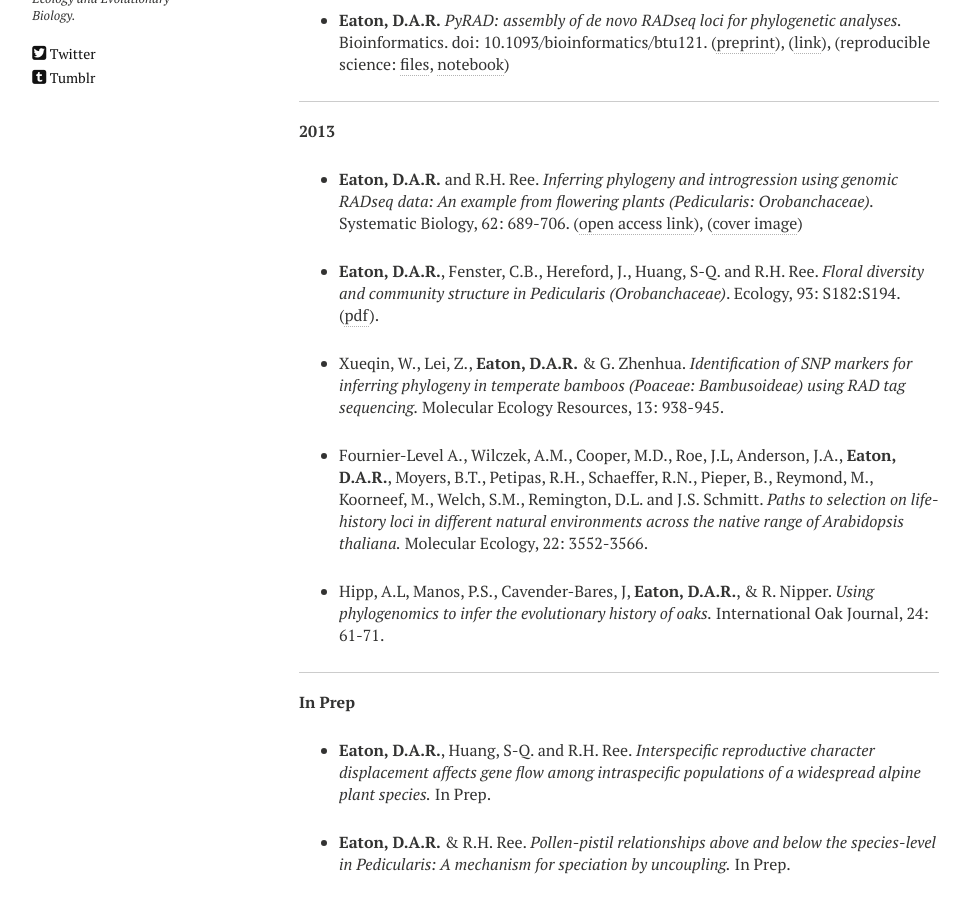
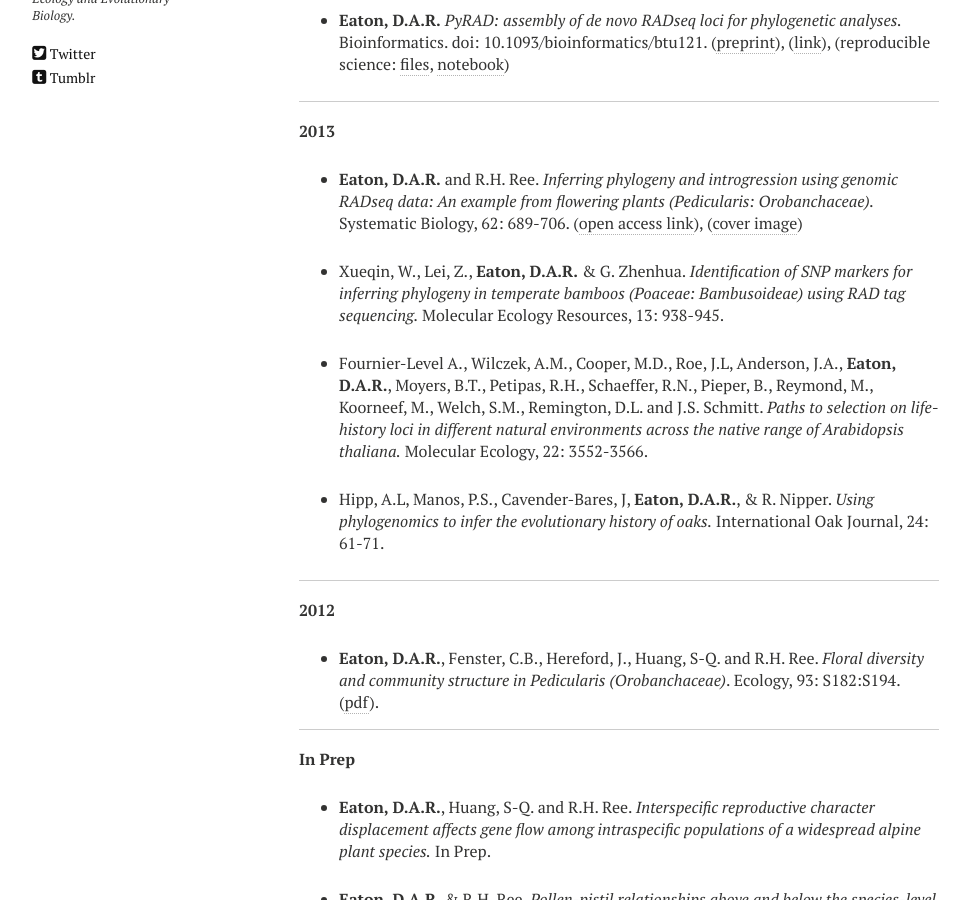
Before and after one commit to dereneaton/dereneaton.github.io, a Jekyll site: the page built from publications.md, in a window 1280 px wide and 900 px high, scrolled down 561 px. Shown: the whole window, without its empty margins (21-991 px from the left). Built offline with Jekyll 4.4.1, drawn with Linux system fonts in a browser that asks for light colours; Markdown is read by kramdown in place of the engine named in the settings.

```diff
--- a/publications.md
+++ b/publications.md
@@ -25,13 +25,16 @@
 
 * __Eaton, D.A.R.__ and R.H. Ree. _Inferring phylogeny and introgression using genomic RADseq data: An example from flowering plants (Pedicularis: Orobanchaceae)._ Systematic Biology, 62: 689-706. ([open access link](http://sysbio.oxfordjournals.org/content/62/5/689)), ([cover image](http://sysbio.oxfordjournals.org/content/62/5.cover-expansion))
 
-* __Eaton, D.A.R.__, Fenster, C.B., Hereford, J., Huang, S-Q. and R.H. Ree. _Floral diversity and community structure in Pedicularis (Orobanchaceae)_. Ecology, 93: S182:S194. ([pdf](/downloads/Eaton_ecology_2012.pdf)).
-
 * Xueqin, W., Lei, Z., __Eaton, D.A.R.__ & G. Zhenhua. _Identification of SNP markers for inferring phylogeny in temperate bamboos (Poaceae: Bambusoideae) using RAD tag sequencing._ Molecular Ecology Resources, 13: 938-945.
 
 * Fournier-Level A., Wilczek, A.M., Cooper, M.D., Roe, J.L, Anderson, J.A., __Eaton, D.A.R.__, Moyers, B.T., Petipas, R.H., Schaeffer, R.N., Pieper, B., Reymond, M., Koorneef, M., Welch, S.M., Remington, D.L. and J.S. Schmitt. _Paths to selection on life-history loci in different natural environments across the native range of Arabidopsis thaliana._ Molecular Ecology, 22: 3552-3566.
 
 * Hipp, A.L, Manos, P.S., Cavender-Bares, J, __Eaton, D.A.R.__, & R. Nipper. _Using phylogenomics to infer the evolutionary history of oaks._ International Oak Journal, 24: 61-71.
+
+----------------------
+__2012__
+
+* __Eaton, D.A.R.__, Fenster, C.B., Hereford, J., Huang, S-Q. and R.H. Ree. _Floral diversity and community structure in Pedicularis (Orobanchaceae)_. Ecology, 93: S182:S194. ([pdf](/downloads/Eaton_ecology_2012.pdf)).
 
 
 ---------------
```
